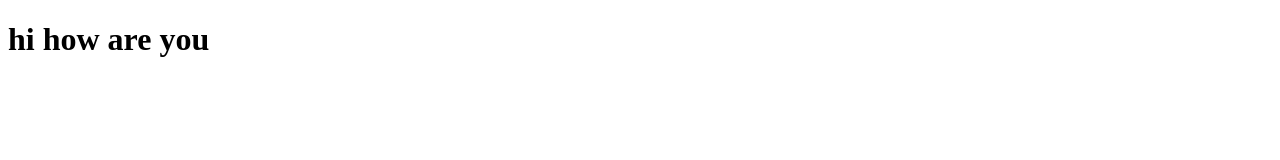
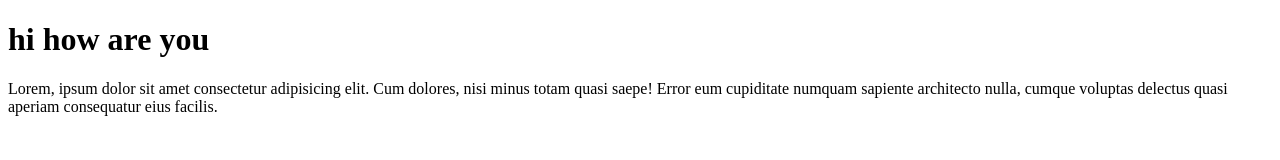
Before and after one commit to krishtalaviya987/gitbasics, a plain HTML site: page index.html in a window 1280 px wide. Drawn offline with Linux system fonts and the light colour scheme.

Commit message:
paragrapg added

```diff
--- a/index.html
+++ b/index.html
@@ -7,5 +7,6 @@
 </head>
 <body>
     <h1>hi how are you</h1>
+    <p>Lorem, ipsum dolor sit amet consectetur adipisicing elit. Cum dolores, nisi minus totam quasi saepe! Error eum cupiditate numquam sapiente architecto nulla, cumque voluptas delectus quasi aperiam consequatur eius facilis.</p>
 </body>
 </html>
```
